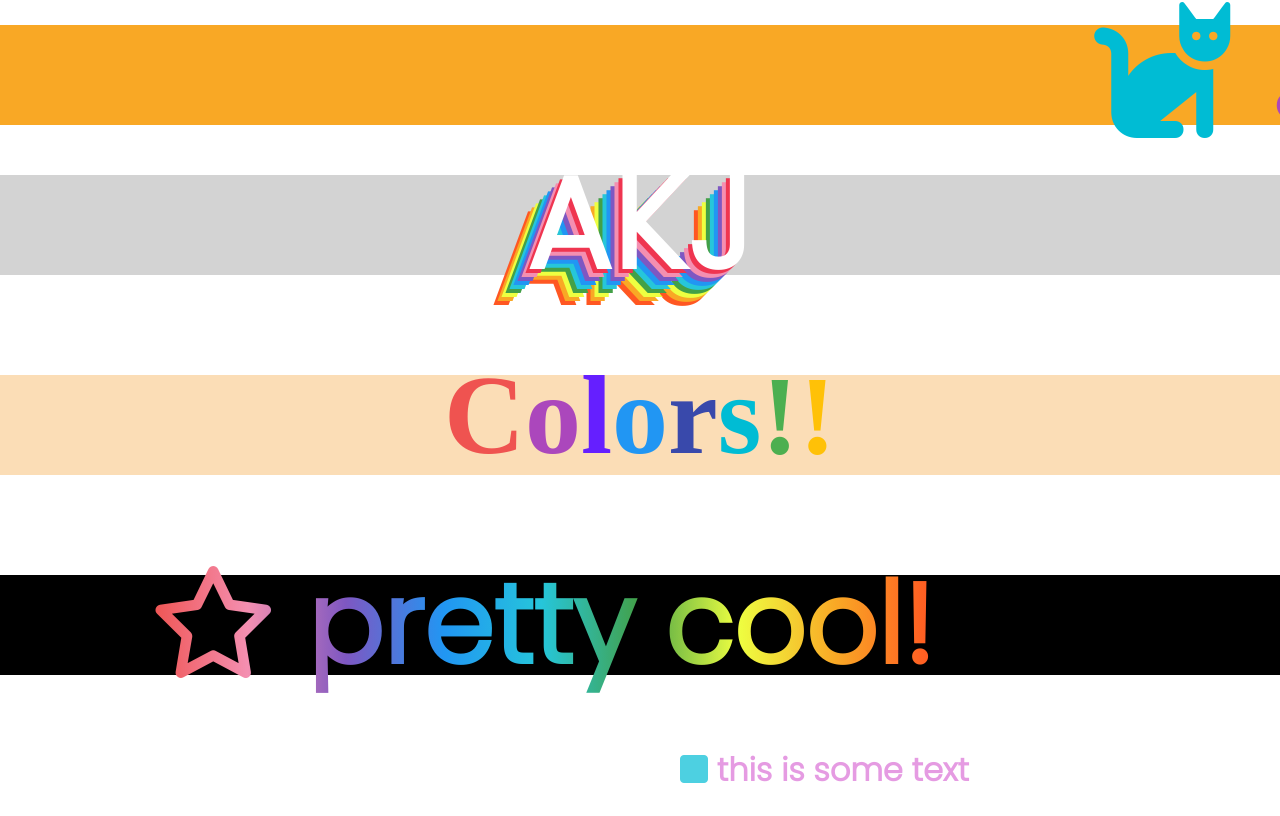
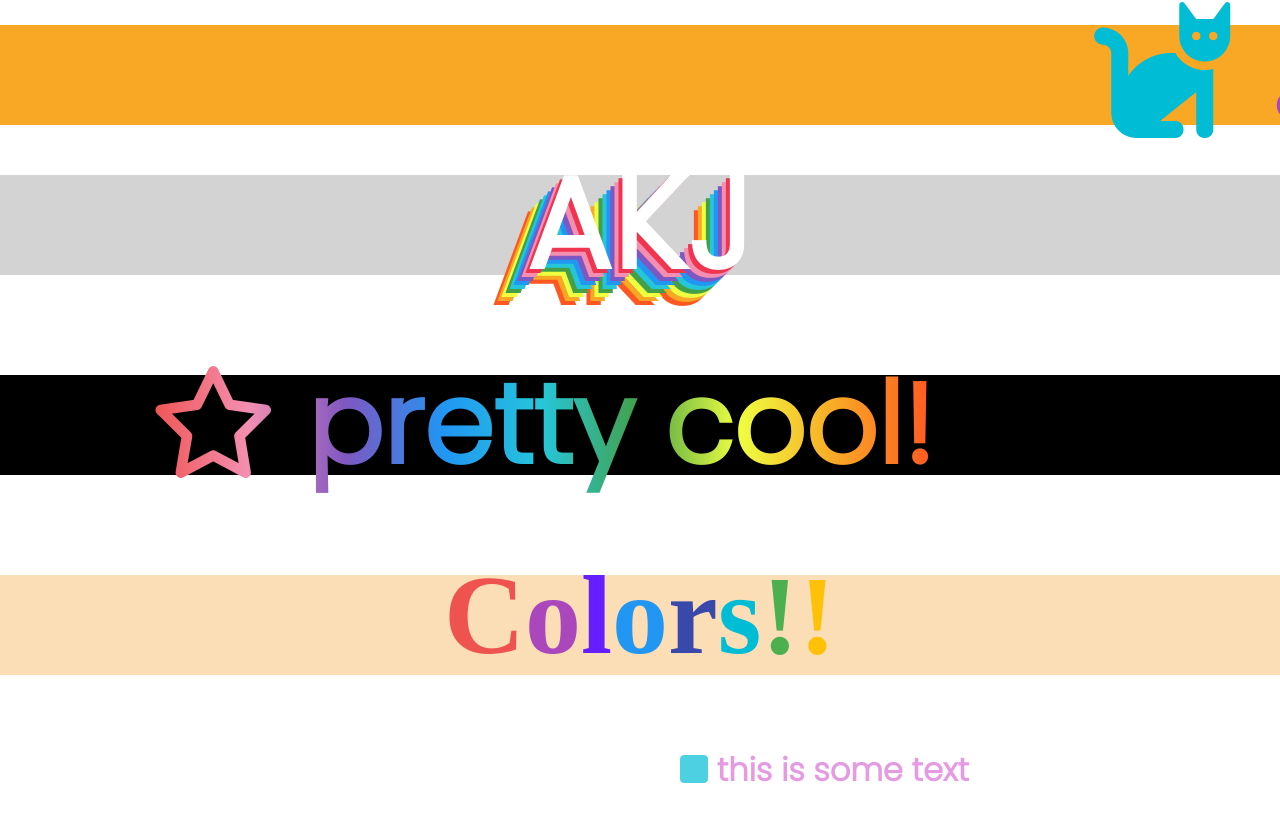
Before and after one commit to katarzyna-kw/css-animation-fun, a React (Create React App) app: page / in a window 1280 px wide. Shown: the part 325-1141 px from the top of the page. Built offline with nearby package versions, Linux system fonts and the light colour scheme; a web font is replaced by a local one.

Commit message:
switch order of component render on App.js

```diff
--- a/src/App.js
+++ b/src/App.js
@@ -15,8 +15,8 @@ function App() {
     <Karoline />
     <Julia />
     <Rainbow />
+    <Gradient />
     <Colorful />
-    <Gradient />
     <Text />
     </div>
   );
```
